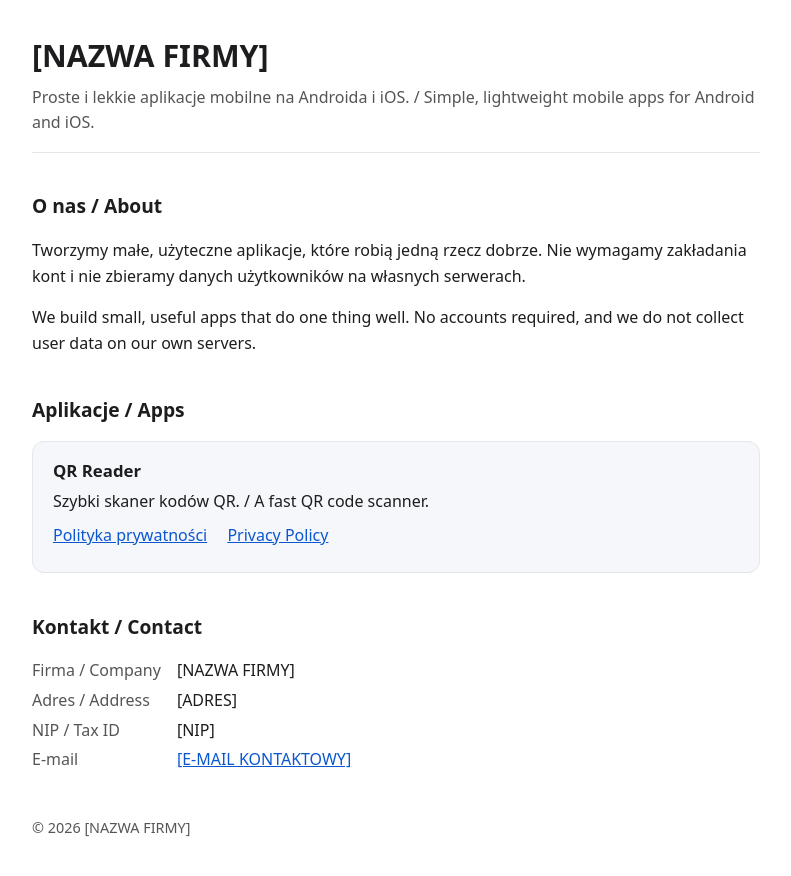
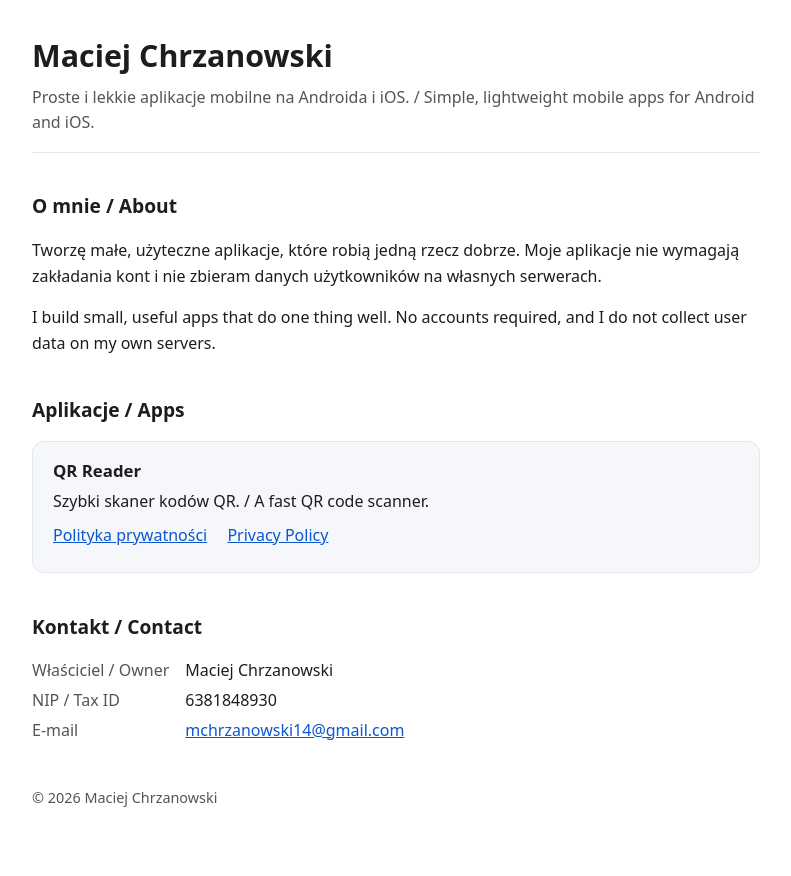
Before and after one commit to MaciejCh314/emsi, a plain HTML site: page index.html in a window 1280 px wide. Shown: the whole page, without its empty margins (244-1035 px from the left). Drawn offline with Linux system fonts and the light colour scheme.

Commit message:
Fill in owner details on landing page and privacy policy
Co-Authored-By: Claude Opus 5.5 <noreply@anthropic.com>
Claude-Session: https://claude.ai/code/session_0139Fa8MXJviB4xBZqFvAxut

```diff
--- a/index.html
+++ b/index.html
@@ -3,8 +3,8 @@
 <head>
   <meta charset="utf-8">
   <meta name="viewport" content="width=device-width, initial-scale=1">
-  <title>[NAZWA FIRMY] – aplikacje mobilne</title>
-  <meta name="description" content="[NAZWA FIRMY] – twórca aplikacji mobilnych na Androida i iOS.">
+  <title>Maciej Chrzanowski – aplikacje mobilne</title>
+  <meta name="description" content="Maciej Chrzanowski – twórca aplikacji mobilnych na Androida i iOS.">
   <style>
     :root { --fg: #1d1d1f; --muted: #555; --accent: #0b57d0; --bg: #fff; --card: #f5f7fa; --line: #e3e6ea; }
     * { box-sizing: border-box; }
@@ -27,14 +27,14 @@
 <body>
 
 <header>
-  <h1>[NAZWA FIRMY]</h1>
+  <h1>Maciej Chrzanowski</h1>
   <p class="tagline">Proste i lekkie aplikacje mobilne na Androida i iOS. / Simple, lightweight mobile apps for Android and iOS.</p>
 </header>
 
 <section>
-  <h2>O nas / About</h2>
-  <p>Tworzymy małe, użyteczne aplikacje, które robią jedną rzecz dobrze. Nie wymagamy zakładania kont i nie zbieramy danych użytkowników na własnych serwerach.</p>
-  <p lang="en">We build small, useful apps that do one thing well. No accounts required, and we do not collect user data on our own servers.</p>
+  <h2>O mnie / About</h2>
+  <p>Tworzę małe, użyteczne aplikacje, które robią jedną rzecz dobrze. Moje aplikacje nie wymagają zakładania kont i nie zbieram danych użytkowników na własnych serwerach.</p>
+  <p lang="en">I build small, useful apps that do one thing well. No accounts required, and I do not collect user data on my own servers.</p>
 </section>
 
 <section>
@@ -53,14 +53,13 @@
 <section>
   <h2>Kontakt / Contact</h2>
   <dl>
-    <dt>Firma / Company</dt><dd>[NAZWA FIRMY]</dd>
-    <dt>Adres / Address</dt><dd>[ADRES]</dd>
-    <dt>NIP / Tax ID</dt><dd>[NIP]</dd>
-    <dt>E-mail</dt><dd><a href="mailto:[E-MAIL KONTAKTOWY]">[E-MAIL KONTAKTOWY]</a></dd>
+    <dt>Właściciel / Owner</dt><dd>Maciej Chrzanowski</dd>
+    <dt>NIP / Tax ID</dt><dd>6381848930</dd>
+    <dt>E-mail</dt><dd><a href="mailto:mchrzanowski14@gmail.com">mchrzanowski14@gmail.com</a></dd>
   </dl>
 </section>
 
-<footer>© 2026 [NAZWA FIRMY]</footer>
+<footer>© 2026 Maciej Chrzanowski</footer>
 
 </body>
 </html>
```
Also changed, not shown: qr-reader/privacy.html (+2 -2 lines).
